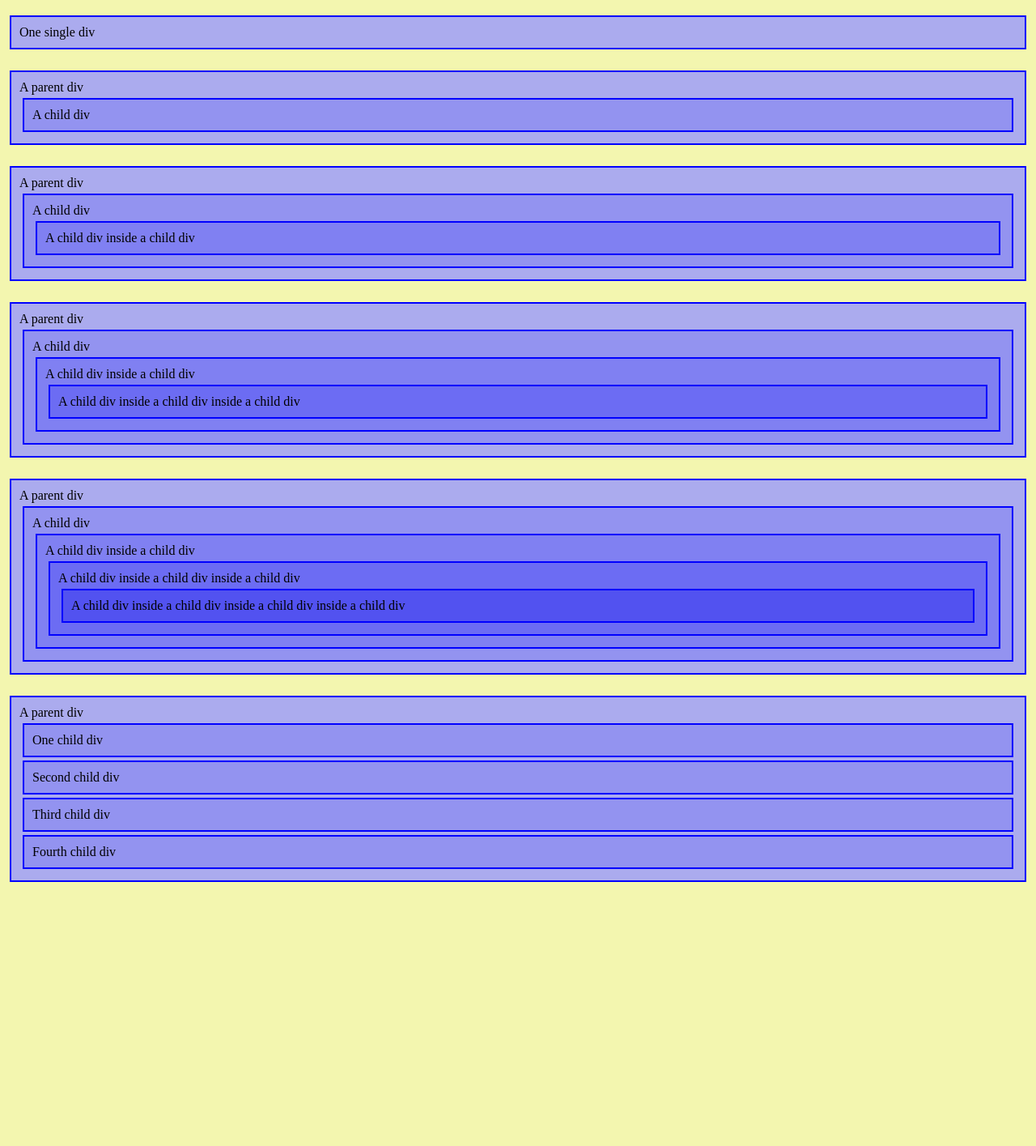
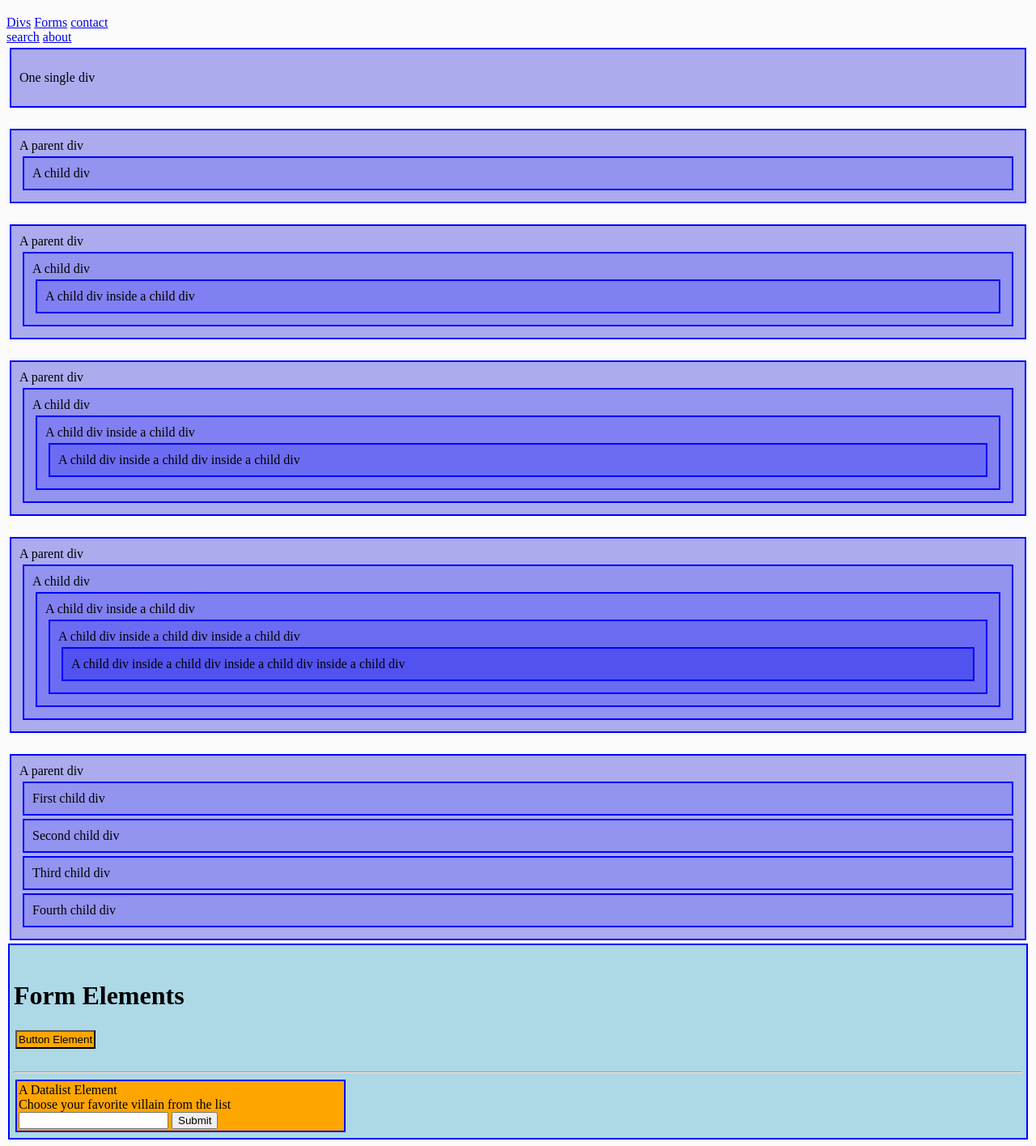
Before and after one commit to TravisSwift/practice, a plain HTML site: page index.html in a window 1280 px wide. Shown: the part 85-1500 px from the top of the page at 81% size. Before the commit the page ends 1182 px from the top, so only its background shows below. Drawn offline with Linux system fonts and the light colour scheme.

Commit message:
added form elements

```diff
--- a/index.html
+++ b/index.html
@@ -6,14 +6,30 @@
     <meta name="viewport" content="width=device-width, initial-scale=1.0">
     <title>Document</title>
 </head>
+
 <!-- Header-->
-<H1 style="background-color: rgb(244, 178, 80); text-align:center; padding: 10px; border: 2px solid rgb(241, 117, 9)">A Page Practicing Divs And Other Elements</H1>
+<div class="a">
+<H1 style="background-color: rgb(7, 195, 252); text-align:center; padding: 10px; border: 2px solid rgb(44, 9, 241)">A Page Demonstrating HTML Elements</H1>
+
+<div class="topnav">
+    <a class="active" href="#div">Divs</a>
+    <a href="#forms">Forms</a>
+    <a href="#contact">contact</a>
+    <div class="topnav-right">
+    <a href="#search">search</a>
+    <a href="#about">about</a>
+</div>
+</div>
+
+</div>
 
 <!-- body backgorund color-->
-<body style="background-color: rgb(243, 246, 175)">
+<body style="background-color: rgb(251, 251, 251)">
 
-    <!--A single div-->
-<div style="background-color:rgb(171, 171, 238); margin: 4px; padding: 10px; border: 2px solid blue">One single div</div>
+<!--A single div-->
+<div class="b">
+<div style="background-color:rgb(171, 171, 238); text-align: left; justify-content: center; margin: 4px; padding: 10px; border: 2px solid blue"><p>One single div</p></div>
+</div>
 
 <!-- A break between divs-->
 <br>
@@ -67,11 +83,44 @@
 
 <!-- A parent div with four child divs inside it-->
 <div style="background-color: rgb(171, 171, 238); margin: 4px; padding: 10px; border: 2px solid blue">A parent div
-    <div style="background-color: rgb(147, 147, 240); margin: 4px; padding: 10px; border: 2px solid blue">One child div</div>
+    <div style="background-color: rgb(147, 147, 240); margin: 4px; padding: 10px; border: 2px solid blue">First child div</div>
     <div style="background-color: rgb(147, 147, 240); margin: 4px; padding: 10px; border: 2px solid blue">Second child div</div>
     <div style="background-color: rgb(147, 147, 240); margin: 4px; padding: 10px; border: 2px solid blue">Third child div</div>
     <div style="background-color: rgb(147, 147, 240); margin: 4px; padding: 10px; border: 2px solid blue">Fourth child div</div>
 </div>
 
-</body>
+
+<!-- A section displaying form elements-->
+
+<div style="background-color: lightblue; margin: 2px; padding: 5px; border: 2px solid blue;">
+    <br>
+    <h1 class="#forms">Form Elements</h1>
+    <div>
+        <!-- A button element-->
+        <button style="background-color: orange; margin: 2px; padding: 2px;">Button Element</button>
+    </div>
+
+    <br>
+    <hr>
+    <div>
+        <!-- A datalist element-->
+        <p style="background-color: orange; margin: 2px; padding: 2px; border: 2px solid blue; width: 400px;">A Datalist Element
+            <br>
+        <datalist>Datalist</datalist>
+            <label for="villian">Choose your favorite villain from the list </label>
+            <input list="villians" name="villian" id="villian">
+            <datalist id="villians">
+                <option value="Thanos">
+                <option value="Dr. Doom">
+                <option value="Magneto">
+                <option value="Bane">
+                <option value="Joker">
+            </datalist>
+            <input type="submit">
+        </form>
+    </p>
+    </div>
+    </div>
+    </body>
+
 </html>
--- /dev/null
+++ b/style.css
@@ -0,0 +1,32 @@
+ /* Add a black background color to the top navigation */
+.topnav {
+    background-color: #333;
+    overflow: hidden;
+}
+
+/* Style the links inside the navigation bar */
+.topnav a {
+  float: left;
+  color: #f2f2f2;
+  text-align: center;
+  padding: 14px 16px;
+  text-decoration: none;
+  font-size: 17px;
+}
+
+/* Change the color of links on hover */
+.topnav a:hover {
+  background-color: #ddd;
+  color: black;
+}
+
+/* Add a color to the active/current link */
+.topnav a.active {
+  background-color: #04AA6D;
+  color: white;
+}
+
+/* Right-aligned section inside the top navigation */
+.topnav-right {
+  float: right;
+}
```
